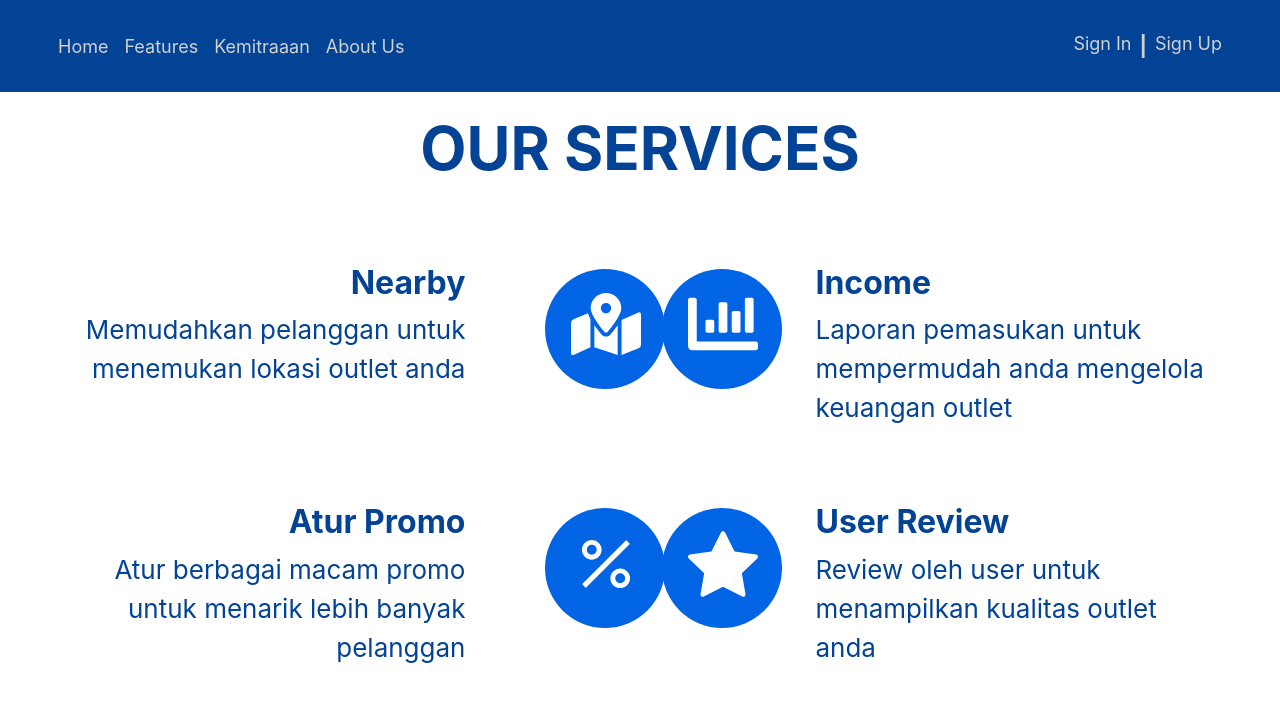
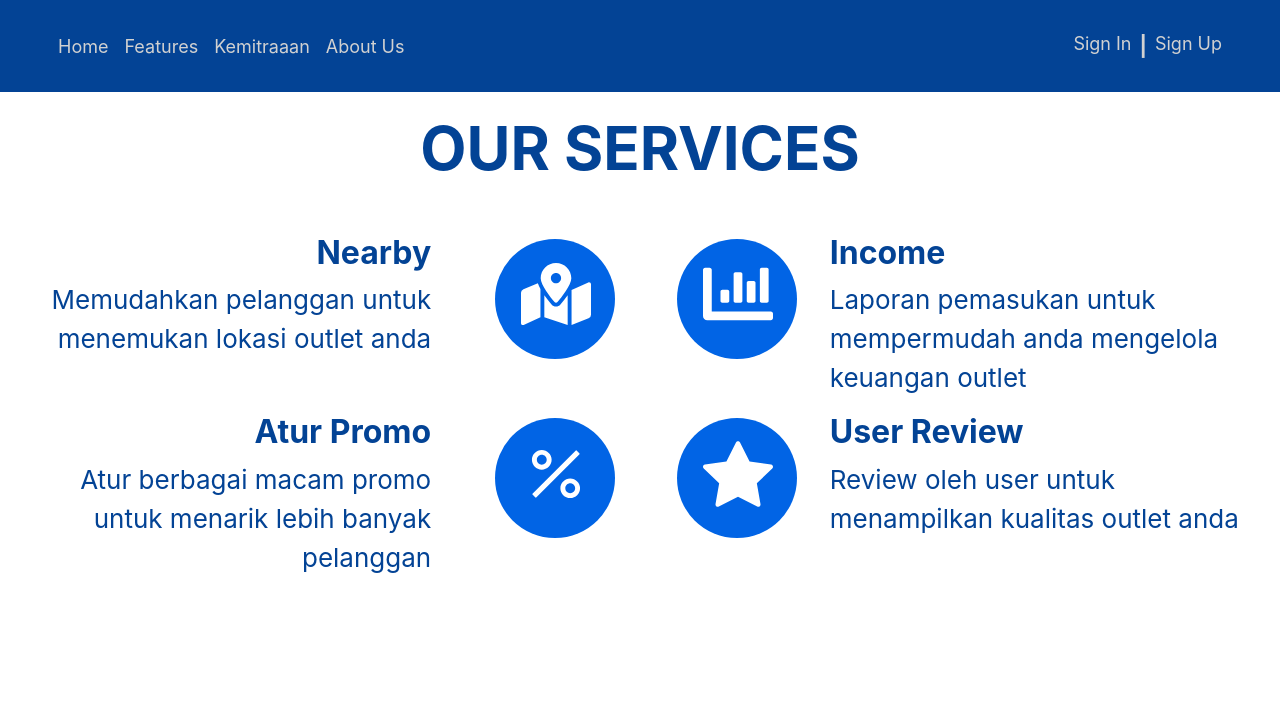
Before and after one commit to Sekigahara/cuci.in-frontend, a React (Create React App) app: page /fitur in a window 1280 px wide. Shown: the top 702 px of the page. Built offline with nearby package versions, Linux system fonts and the light colour scheme.

Commit message:
revisi fitur page

```diff
--- a/src/components/Content/FiturContent.js
+++ b/src/components/Content/FiturContent.js
@@ -13,7 +13,7 @@ const FiturContent = () => {
 			<div className="grid-container">
 				<div className="grid-item1">
 					<div className="input-icon">
-						<div className="circle1">
+						<div className="circle-1">
 							<p className="icon"><FaMapMarkedAlt /></p>
 						</div>
 	                </div>
@@ -24,7 +24,7 @@ const FiturContent = () => {
 				</div>
 				<div className="grid-item2">
 					<div className="input-icon">
-						<div className="circle2">
+						<div className="circle-2">
 							<p className="icon"><FaChartBar /></p>
 						</div>
 	                </div>
@@ -35,7 +35,7 @@ const FiturContent = () => {
 				</div>
 				<div className="grid-item3">
 					<div className="input-icon">
-						<div className="circle3">
+						<div className="circle-3">
 							<p className="icon"><AiOutlinePercentage/></p>
 						</div>
 	                </div>
@@ -46,7 +46,7 @@ const FiturContent = () => {
 				</div>
 				<div className="grid-item4">
 					<div className="input-icon">
-						<div className="circle4">
+						<div className="circle-4">
 							<p className="icon"><BsStarFill /></p>
 						</div>
 	                </div>
--- a/src/styles/index.css
+++ b/src/styles/index.css
@@ -777,13 +777,13 @@ nav .auth .line {
 /*---------------------Fitur Content---------------------*/
 .fitur{
     height: auto;
-    width: auto;
+    width: 100%;
 }
 .fitur-title{
     margin-top: 20px;
 }
 .fitur-title h1{
-    margin-left: auto;
+    margin: 0 auto;
     font-weight: bold;
     font-size: 60px;
     text-align: center;
@@ -791,43 +791,36 @@ nav .auth .line {
 }
 
 .grid-container{
-    margin-left: 20px;
+    margin-left: 0%;
     padding: 30px;
     margin-top: 20px;
     display: grid;
-    grid-column-gap: 50px;
+    grid-column-gap: 13%;
     grid-template-columns: auto auto;
 }
 
 .grid-item1{
     background-color:white;
-    padding: 25px;
-    padding:30px;
     text-align: right;
 }
 
 .grid-item2{
     margin-left: 50px;
     background-color: white;
-    padding: 30px;
     text-align: left;
 }
 
 .grid-item3{
     background-color:white;
-    padding: 25px;
-    padding:30px;
     text-align: right;
 }
 
 .grid-item4{
     margin-left: 50px;
-    background-color: white;
-    padding: 30px;
     text-align: left;
 }
 
-.circle1{
+.circle-1{
     position: absolute;
     margin-top: 5px;
     margin-left: 465px;
@@ -838,7 +831,7 @@ nav .auth .line {
     border-radius: 60px;
 }
 
-.circle2{
+.circle-2{
     position: absolute;
     margin-top: 5px;
     margin-left: -13px;
@@ -849,7 +842,7 @@ nav .auth .line {
     border-radius: 60px;
 }
 
-.circle3{
+.circle-3{
     position: absolute;
     margin-top: 5px;
     margin-left: 465px;
@@ -860,7 +853,7 @@ nav .auth .line {
     border-radius: 60px;
 }
 
-.circle4{
+.circle-4{
     position: absolute;
     margin-top: 5px;
     margin-left: -13px;
@@ -935,9 +928,3 @@ nav .auth .line {
     font-size: 26px;
     text-align: left;
 }
-
-@media screen and (max-width: 780px){
-    .fitur-title h1{
-        font-size: 8vw;
-    }
-}
```
